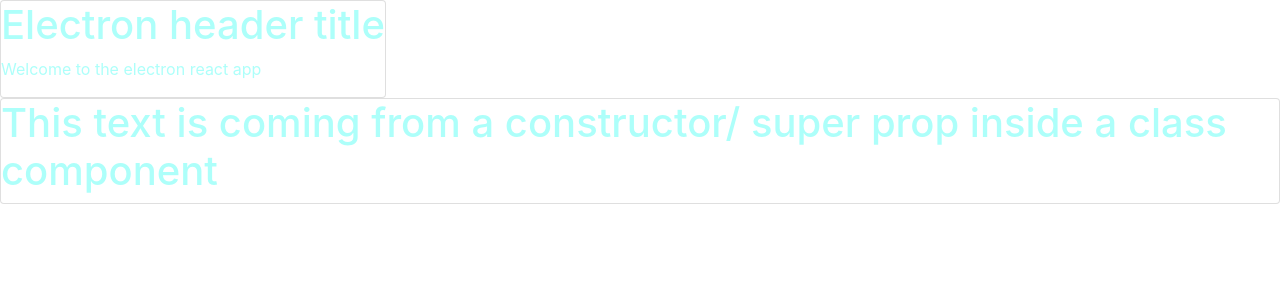
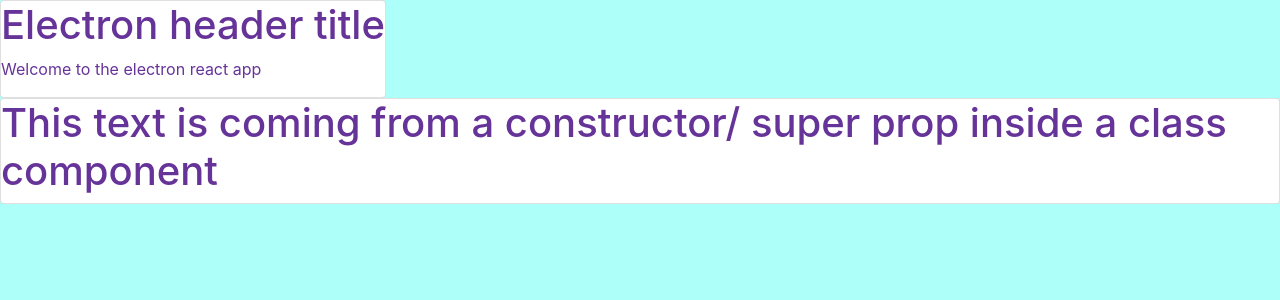
Before and after one commit to sjkdev/reactron, a React app: page / in a window 1280 px wide. Shown: the top 300 px of the page. Built offline with nearby package versions, Linux system fonts and the light colour scheme; the HTML template or start-up script is replaced by a standard one.

Commit message:
updated body and font color

```diff
--- a/src/assets/Sass/globalstyle.scss
+++ b/src/assets/Sass/globalstyle.scss
@@ -1,5 +1,7 @@
 $body-color: rgb(173, 255, 250);
+$main-font-color: rgb(102, 51, 153);
 
 body {
-  color: $body-color;
+  background-color: $body-color;
+  color: $main-font-color;
 }
```
